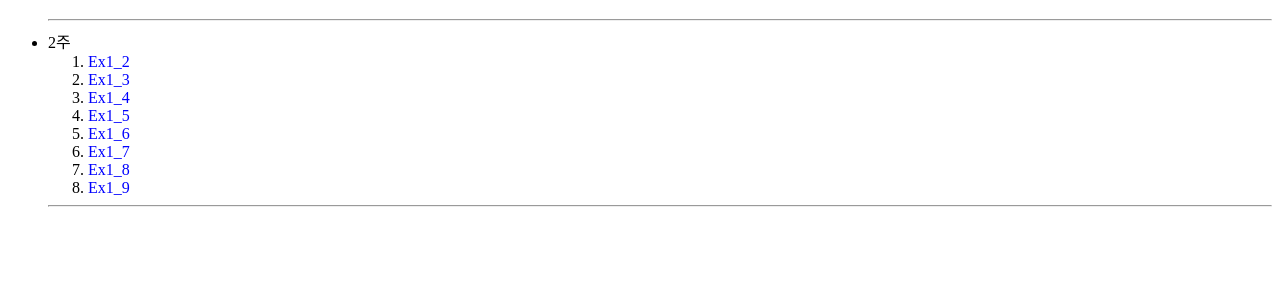
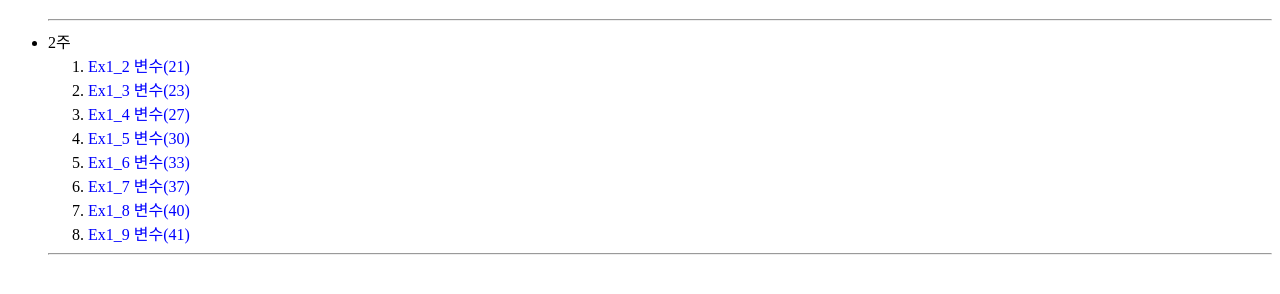
Before and after one commit to 0714han/0714han.github.io, a plain HTML site: page index.html in a window 1280 px wide. Shown: the part 70-364 px from the top of the page. Drawn offline with Linux system fonts and the light colour scheme.

Commit message:
Update index.html

```diff
--- a/index.html
+++ b/index.html
@@ -12,14 +12,14 @@
   <ul><hr/>
   <li> 2주 </li>
   <ol>
-  <li><a href="0714han.github.io/2/변수(21).png">Ex1_2</a></li>
-  <li><a href="0714han.github.io/2/변수(23).png">Ex1_3</a></li>
-  <li><a href="0714han.github.io/2/변수(27).png">Ex1_4</a></li>
-  <li><a href="0714han.github.io/2/변수(30).png">Ex1_5</a></li>
-  <li><a href="0714han.github.io/2/변수(33).png">Ex1_6</a></li>
-  <li><a href="0714han.github.io/2/변수(37).png">Ex1_7</a></li>
-  <li><a href="0714han.github.io/2/변수(40).png">Ex1_8</a></li>
-  <li><a href="0714han.github.io/2/변수(41).png">Ex1_9</a></li>
+  <li><a href="0714han.github.io/week2/변수(21).png">Ex1_2 변수(21)</a></li>
+  <li><a href="0714han.github.io/week2/변수(23).png">Ex1_3 변수(23)</a></li>
+  <li><a href="0714han.github.io/week2/변수(27).png">Ex1_4 변수(27)</a></li>
+  <li><a href="0714han.github.io/week2/변수(30).png">Ex1_5 변수(30)</a></li>
+  <li><a href="0714han.github.io/week2/변수(33).png">Ex1_6 변수(33)</a></li>
+  <li><a href="0714han.github.io/week2/변수(37).png">Ex1_7 변수(37)</a></li>
+  <li><a href="0714han.github.io/week2/변수(40).png">Ex1_8 변수(40)</a></li>
+  <li><a href="0714han.github.io/week2/변수(41).png">Ex1_9 변수(41)</a></li>
   </ol><hr/>
   </ul>
 </body></html>
```
